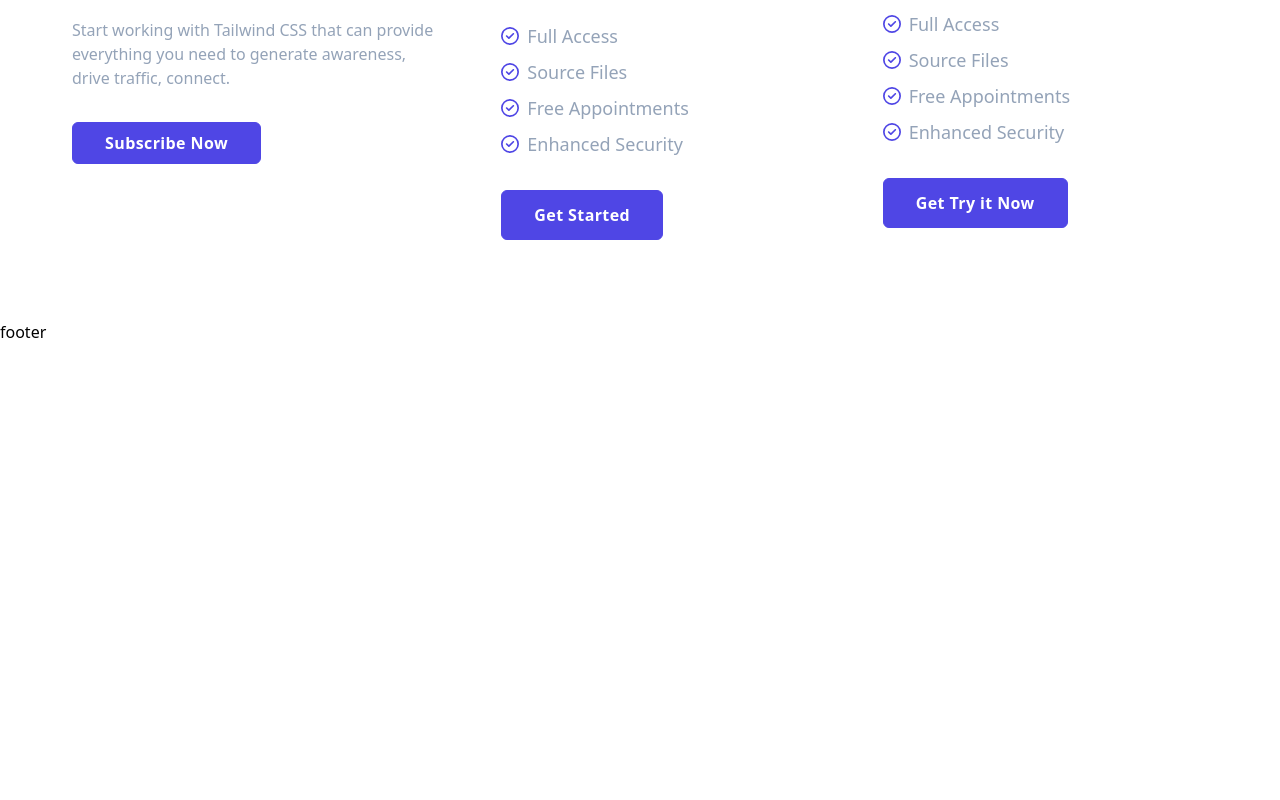
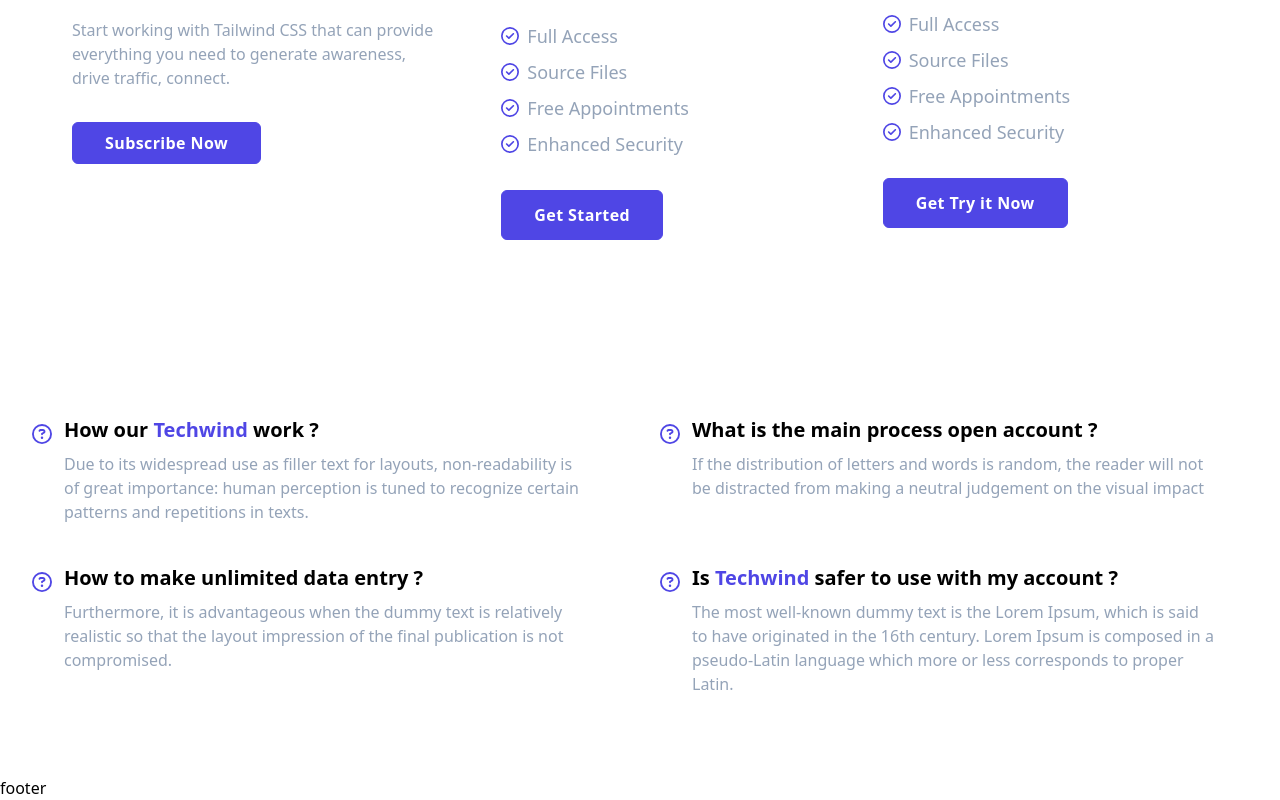
Before and after one commit to sranik28/Techwind-1, a React (Vite) app: page / in a window 1280 px wide. Shown: the part 3525-4325 px from the top of the page. Before the commit the page ends 3869 px from the top, so only its background shows below. Built offline with nearby package versions, Linux system fonts and the light colour scheme.

Commit message:
Question add

```diff
--- a/src/components/home/HomePage.jsx
+++ b/src/components/home/HomePage.jsx
@@ -6,6 +6,7 @@ import ChangeWeb from './ChangeWeb';
 import Development from './Development';
 import Partners from './Partners';
 import OurRates from './OurRates';
+import Question from './Question';
 
 const HomePage = () => {
     return (
@@ -17,6 +18,7 @@ const HomePage = () => {
             <Development />
             <Partners />
             <OurRates />
+            <Question />
         </div>
     );
 };
--- /dev/null
+++ b/src/components/home/Question.jsx
@@ -0,0 +1,42 @@
+import { faCircleQuestion } from '@fortawesome/free-regular-svg-icons';
+import { FontAwesomeIcon } from '@fortawesome/react-fontawesome';
+import React from 'react';
+
+const Question = () => {
+    return (
+        <div className='container mb-20 mt-44'>
+            <div className='grid gap-10 md:grid-cols-2'>
+                <div>
+                    <span className='flex items-center gap-3'>
+                        <FontAwesomeIcon className='text-xl text-primary' icon={faCircleQuestion} />
+                        <h3 className='mb-2 text-xl font-semibold'>How our <span className='text-primary'>Techwind</span> work ?</h3>
+                    </span>
+                    <p className='px-8 text-slate-400'>Due to its widespread use as filler text for layouts, non-readability is of great importance: human perception is tuned to recognize certain patterns and repetitions in texts.</p>
+                </div>
+                <div>
+                    <span className='flex items-center gap-3'>
+                        <FontAwesomeIcon className='text-xl text-primary' icon={faCircleQuestion} />
+                        <h3 className='mb-2 text-xl font-semibold'>What is the main process open account ?</h3>
+                    </span>
+                    <p className='px-8 text-slate-400'>If the distribution of letters and words is random, the reader will not be distracted from making a neutral judgement on the visual impact</p>
+                </div>
+                <div>
+                    <span className='flex items-center gap-3'>
+                        <FontAwesomeIcon className='text-xl text-primary' icon={faCircleQuestion} />
+                        <h3 className='mb-2 text-xl font-semibold'>How to make unlimited data entry ?</h3>
+                    </span>
+                    <p className='px-8 text-slate-400'>Furthermore, it is advantageous when the dummy text is relatively realistic so that the layout impression of the final publication is not compromised.</p>
+                </div>
+                <div>
+                    <span className='flex items-center gap-3'>
+                        <FontAwesomeIcon className='text-xl text-primary' icon={faCircleQuestion} />
+                        <h3 className='mb-2 text-xl font-semibold'>Is <span className='text-primary'>Techwind</span> safer to use with my account ?</h3>
+                    </span>
+                    <p className='px-8 text-slate-400'>The most well-known dummy text is the Lorem Ipsum, which is said to have originated in the 16th century. Lorem Ipsum is composed in a pseudo-Latin language which more or less corresponds to proper Latin.</p>
+                </div>
+            </div>
+        </div>
+    );
+};
+
+export default Question;
```
